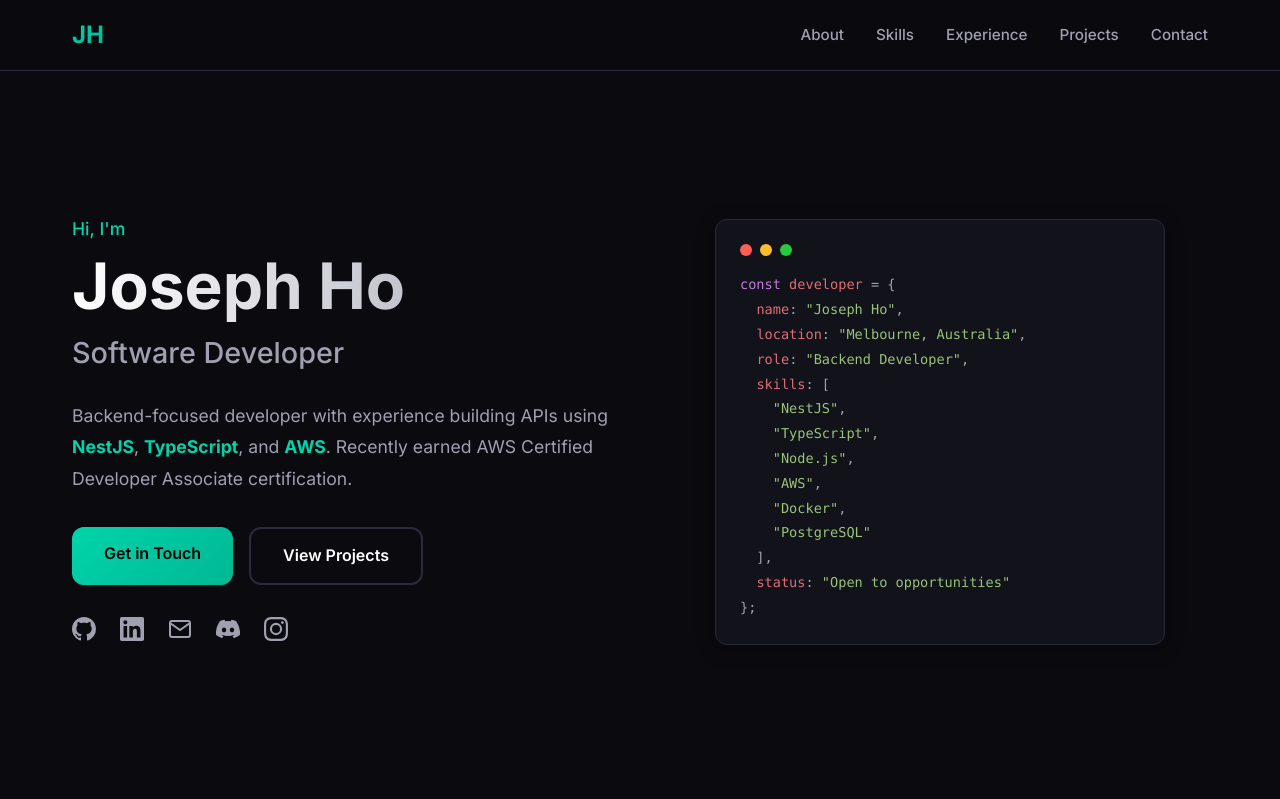
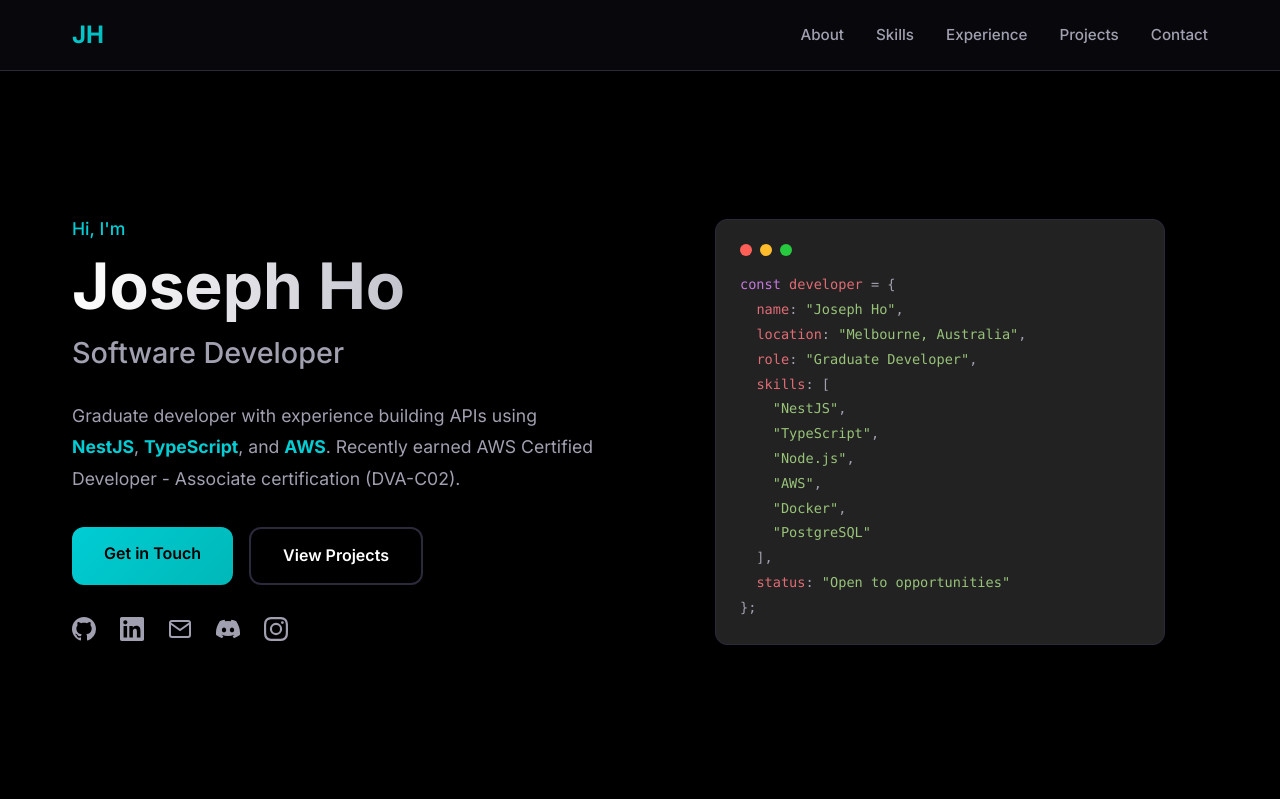
Before and after one commit to hisnameisjoseph/joseph-portfolio-collab, a plain HTML site: page index.html in a window 1280 px wide. Shown: the top 799 px of the page. Drawn offline with Linux system fonts and the light colour scheme.

Commit message:
fix: change wording and colour theme

```diff
--- a/index.html
+++ b/index.html
@@ -30,9 +30,9 @@
             <h1>Joseph Ho</h1>
             <h2>Software Developer</h2>
             <p class="hero-text">
-                Backend-focused developer with experience building APIs using
+                Graduate developer with experience building APIs using
                 <strong>NestJS</strong>, <strong>TypeScript</strong>, and <strong>AWS</strong>.
-                Recently earned AWS Certified Developer Associate certification.
+                Recently earned AWS Certified Developer - Associate certification (DVA-C02).
             </p>
             <div class="hero-buttons">
                 <a href="#contact" class="btn btn-primary">Get in Touch</a>
@@ -77,7 +77,7 @@
                 <pre><code><span class="keyword">const</span> <span class="variable">developer</span> = {
   <span class="property">name</span>: <span class="string">"Joseph Ho"</span>,
   <span class="property">location</span>: <span class="string">"Melbourne, Australia"</span>,
-  <span class="property">role</span>: <span class="string">"Backend Developer"</span>,
+  <span class="property">role</span>: <span class="string">"Graduate Developer"</span>,
   <span class="property">skills</span>: [
     <span class="string">"NestJS"</span>,
     <span class="string">"TypeScript"</span>,
--- a/styles.css
+++ b/styles.css
@@ -4,15 +4,15 @@
 
 :root {
     /* Dark Theme Colors */
-    --bg-primary: #0a0a0f;
-    --bg-secondary: #12121a;
-    --bg-tertiary: #1a1a24;
-    --bg-card: #16161f;
+    --bg-primary: #000000;
+    --bg-secondary: #222222;
+    --bg-tertiary: #333333;
+    --bg-card: #444444;
 
     /* Accent Colors */
-    --accent-primary: #00d4aa;
+    --accent-primary: #00cdd4;
     --accent-secondary: #7c3aed;
-    --accent-gradient: linear-gradient(135deg, #00d4aa 0%, #00b894 100%);
+    --accent-gradient: linear-gradient(135deg, #00cdd4 0%, #00b8b8 100%);
 
     /* Text Colors */
     --text-primary: #ffffff;
```
